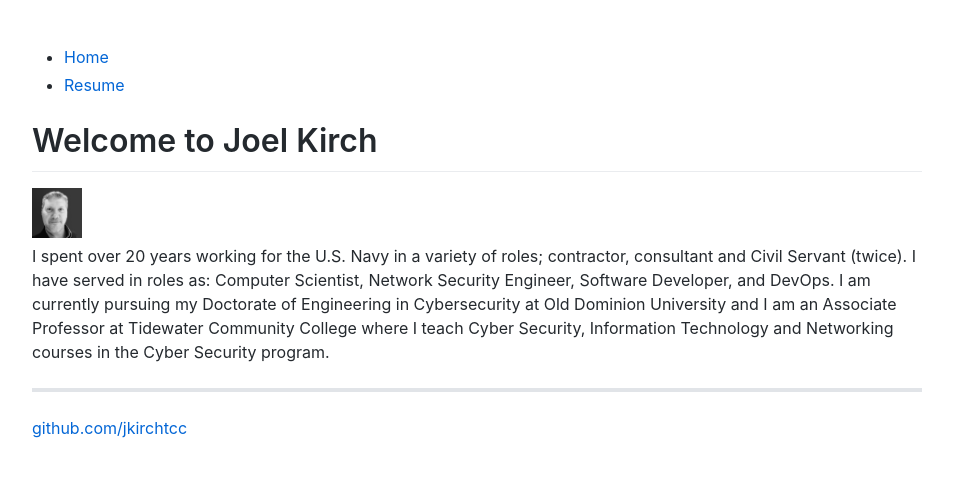
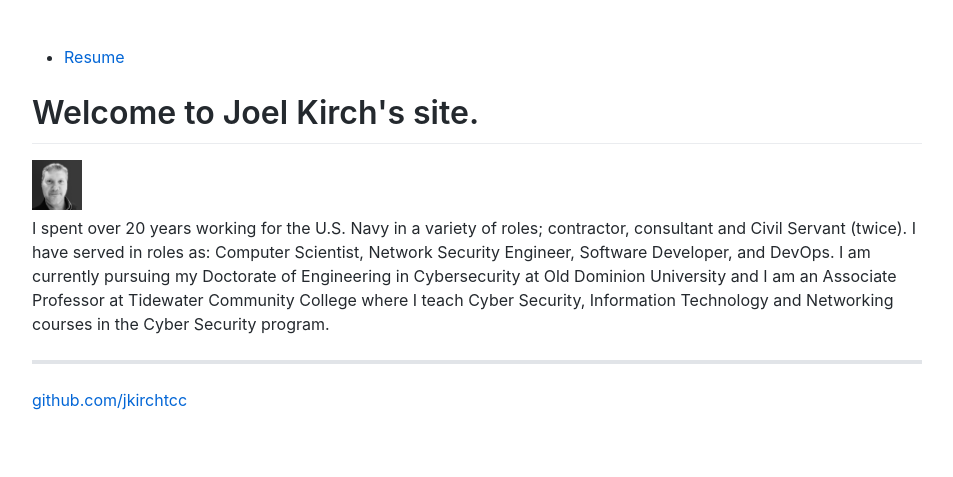
Before and after one commit to jkirchtcc/jkirchtcc.github.io, a Jekyll site: the page built from index.html, in a window 1280 px wide. Shown: the top 477 px of the page, without its empty margins (163-1116 px from the left). Built offline with Jekyll 4.4.1, drawn with Linux system fonts in a browser that asks for light colours.

Commit message:
commented out home link

```diff
--- a/_layouts/default.html
+++ b/_layouts/default.html
@@ -22,9 +22,9 @@
 <body class="markdown-body">
 	<nav>
 		<ul>
-			<li><a href="/">Home</a></li>
-	        	<li><a href="/files/Joel_Kirch_Two_Page_Resume_20230114.pdf">Resume</a></li>
-    		</ul>
+			<!-- <li><a href="/">Home</a></li> -->
+	        <li><a href="/files/Joel_Kirch_Two_Page_Resume_20230114.pdf">Resume</a></li>
+    	</ul>
 	</nav>
 <div class="container">
 	{{ content }}
--- a/index.html
+++ b/index.html
@@ -3,7 +3,7 @@ layout: default
 title: Joel's Notes
 ---
 <div class="blurb">
-	    <h1>Welcome to Joel Kirch</h1>
+	    <h1>Welcome to Joel Kirch's site.</h1>
 		<img src="files/headshot.jpg" alt="photo of myself" width="50" height="50">
 		<p>I spent over 20 years working for the U.S. Navy in a variety of
 			roles; contractor, consultant and Civil Servant (twice). I have
```
